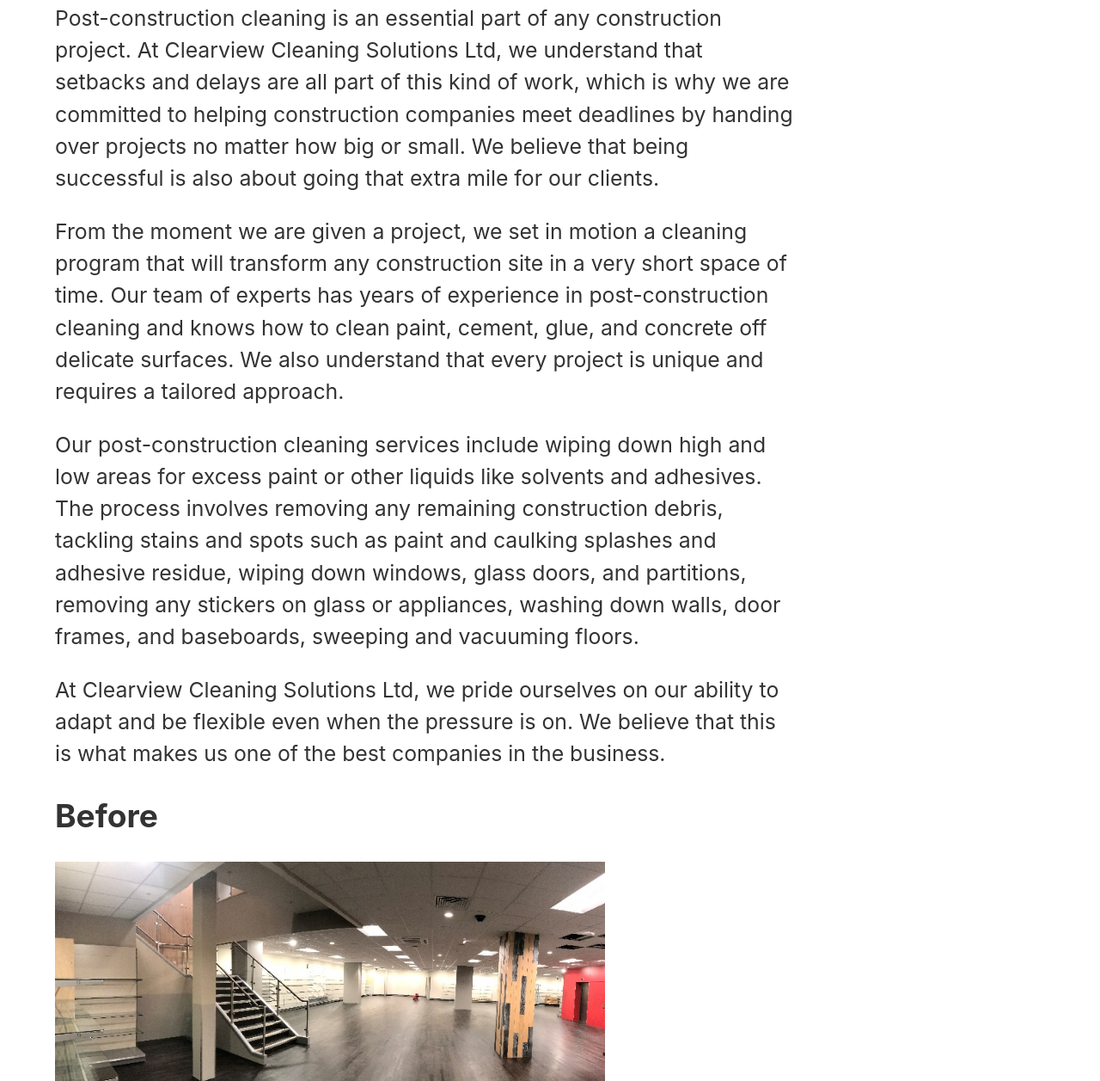
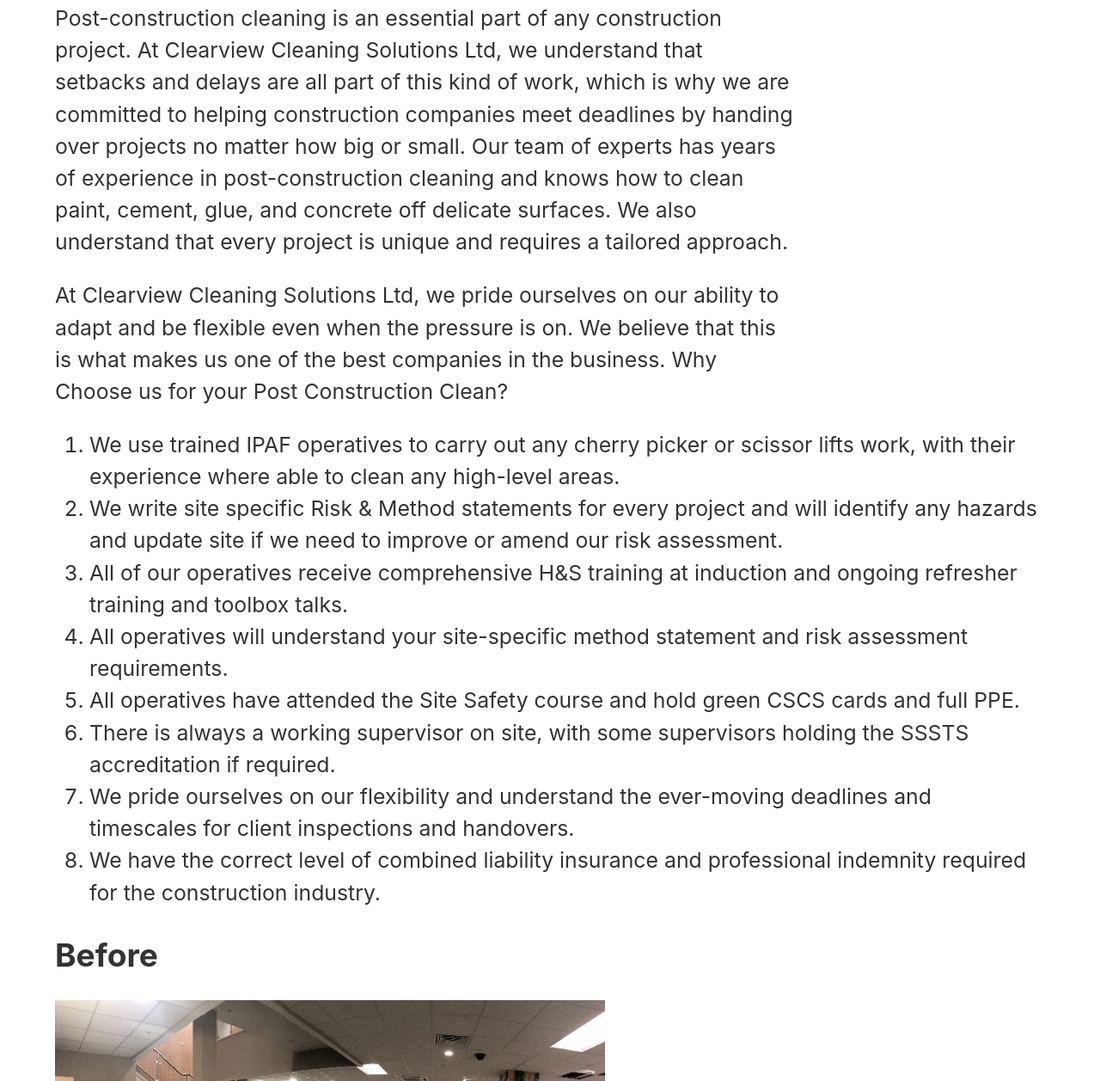
Before and after one commit to andij/clearviewcleaningsolutions, an Eleventy site: page content/pages/post-construction-cleaning/index.njk in a window 1280 px wide. Shown: the part 719-1976 px from the top of the page at 86% size. Built offline with nearby package versions, Linux system fonts and the light colour scheme; Eleventy itself is replaced by a stand-in of ours; files that its build step writes are made by us from their sources; files whose address does not match are found by name.

Commit message:
update content

```diff
--- a/content/pages/post-construction-cleaning/index.njk
+++ b/content/pages/post-construction-cleaning/index.njk
@@ -11,13 +11,20 @@
 
 {% banner "./banner.jpg", "banner" %}
 
-<p>Post-construction cleaning is an essential part of any construction project. At Clearview Cleaning Solutions Ltd, we understand that setbacks and delays are all part of this kind of work, which is why we are committed to helping construction companies meet deadlines by handing over projects no matter how big or small. We believe that being successful is also about going that extra mile for our clients.</p>
+<p>Post-construction cleaning is an essential part of any construction project. At Clearview Cleaning Solutions Ltd, we understand that setbacks and delays are all part of this kind of work, which is why we are committed to helping construction companies meet deadlines by handing over projects no matter how big or small. Our team of experts has years of experience in post-construction cleaning and knows how to clean paint, cement, glue, and concrete off delicate surfaces. We also understand that every project is unique and requires a tailored approach.</p>
 
-<p>From the moment we are given a project, we set in motion a cleaning program that will transform any construction site in a very short space of time. Our team of experts has years of experience in post-construction cleaning and knows how to clean paint, cement, glue, and concrete off delicate surfaces. We also understand that every project is unique and requires a tailored approach.</p>
+<p>At Clearview Cleaning Solutions Ltd, we pride ourselves on our ability to adapt and be flexible even when the pressure is on. We believe that this is what makes us one of the best companies in the business. Why Choose us for your Post Construction Clean?</p>
 
-<p>Our post-construction cleaning services include wiping down high and low areas for excess paint or other liquids like solvents and adhesives. The process involves removing any remaining construction debris, tackling stains and spots such as paint and caulking splashes and adhesive residue, wiping down windows, glass doors, and partitions, removing any stickers on glass or appliances, washing down walls, door frames, and baseboards, sweeping and vacuuming floors.</p>
-
-<p>At Clearview Cleaning Solutions Ltd, we pride ourselves on our ability to adapt and be flexible even when the pressure is on. We believe that this is what makes us one of the best companies in the business.</p>
+<ol>
+  <li>We use trained IPAF operatives to carry out any cherry picker or scissor lifts work, with their experience where able to clean any high-level areas.</li>
+  <li>We write site specific Risk & Method statements for every project and will identify any hazards and update site if we need to improve or amend our risk assessment.</li>
+  <li>All of our operatives receive comprehensive H&S training at induction and ongoing refresher training and toolbox talks.</li>
+  <li>All operatives will understand your site-specific method statement and risk assessment requirements.</li>
+  <li>All operatives have attended the Site Safety course and hold green CSCS cards and full PPE.</li>
+  <li>There is always a working supervisor on site, with some supervisors holding the SSSTS accreditation if required.</li>
+  <li>We pride ourselves on our flexibility and understand the ever-moving deadlines and timescales for client inspections and handovers.</li>
+  <li>We have the correct level of combined liability insurance and professional indemnity required for the construction industry.</li>
+</ol>
 
 <h2>Before</h2>
 
```
